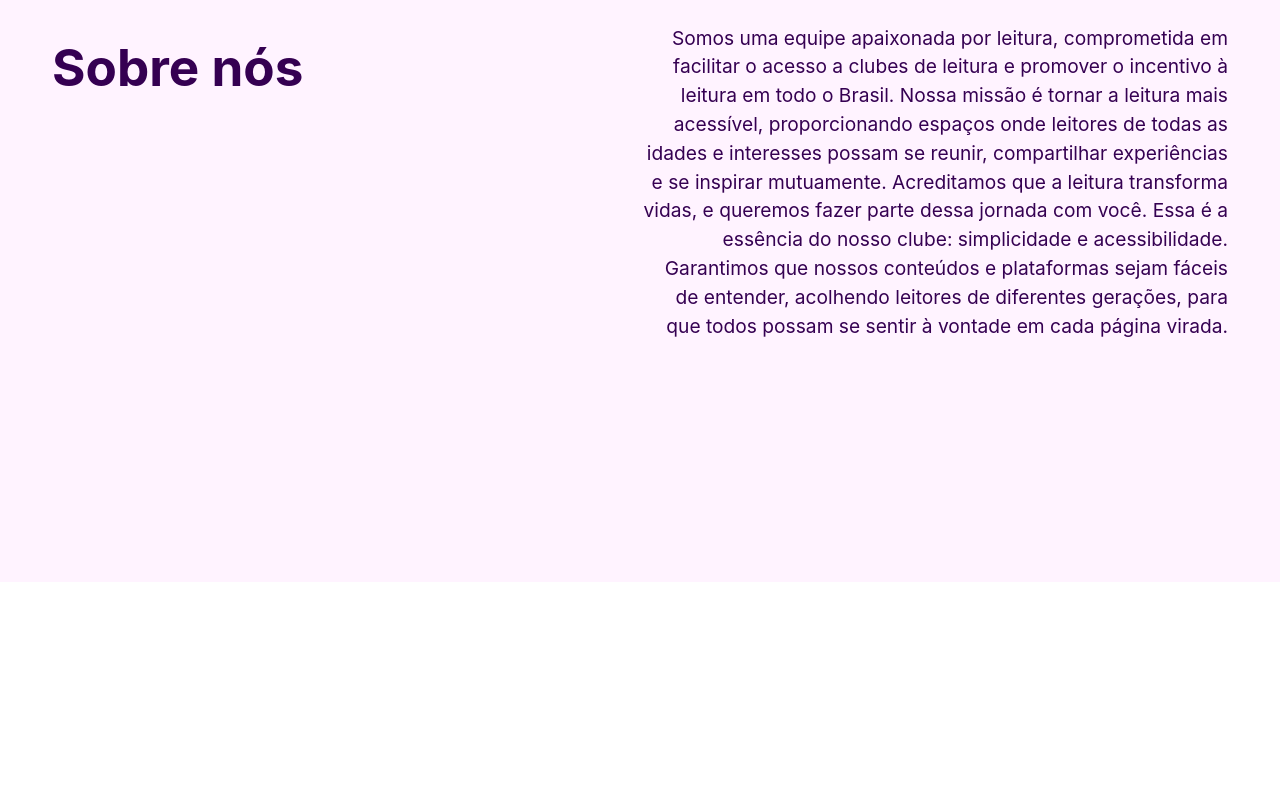
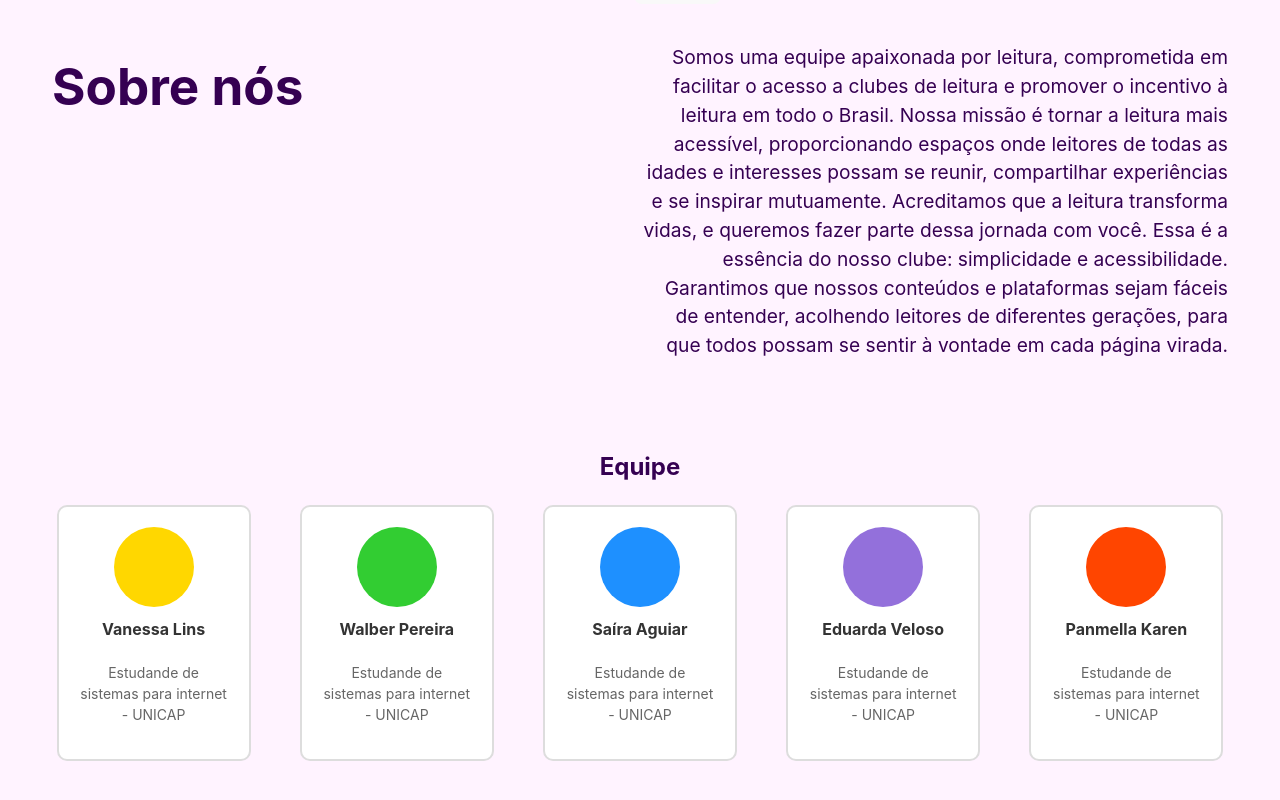
Before and after one commit to Vanessa867/siteComLiv, a React (Vite) app: page /sobre in a window 1280 px wide. Shown: the part 218-1018 px from the top of the page. Before the commit the page ends 800 px from the top, so only its background shows below. Built offline with nearby package versions, Linux system fonts and the light colour scheme; the HTML template or start-up script is replaced by a standard one.

Commit message:
adicionando equipe na pag sobre

```diff
--- a/src/App.jsx
+++ b/src/App.jsx
@@ -1,6 +1,7 @@
 import { useState } from 'react'
 import './App.css';
 import Sobre from './pages/Sobre'
+import Home from './pages/Home';
 
 
 function App() {
--- a/src/Styles/sobre.css
+++ b/src/Styles/sobre.css
@@ -5,6 +5,7 @@
     justify-content: center;
     text-align: center;
     height: 100vh;
+
 }
 body{
     background-color: #FFF3FF;
@@ -32,3 +33,54 @@ body{
     line-height: 1.5;
     color: #350052;
   }
+  .equipe-container {
+    margin-top: 50px;
+    text-align: center;
+  }
+
+  .equipe-container h2 {
+    margin-bottom: 20px;
+  }
+
+  .equipe {
+    display: flex;
+    justify-content: space-around;
+    flex-wrap: wrap;
+  }
+
+  .membro {
+    display: flex;
+    flex-direction: column;
+    align-items: center;
+    width: 150px;
+    padding: 20px;
+    margin-bottom: 20px;
+    background-color: #ffffff;
+    border: 2px solid #ddd;
+    border-radius: 10px;
+    transition: transform 0.3s ease, box-shadow 0.3s ease;
+  }
+
+  .membro:hover {
+    transform: translateY(-10px);
+    box-shadow: 0 8px 16px rgba(0, 0, 0, 0.2);
+  }
+
+  .circle {
+    width: 80px;
+    height: 80px;
+    border-radius: 50%;
+  }
+
+  .nome {
+    font-weight: bold;
+    margin-top: 10px;
+    color: #333;
+  }
+
+  .descricao {
+    font-size: 14px;
+    color: #666;
+    text-align: center;
+    margin-top: 5px;
+  }
--- a/src/pages/Sobre.jsx
+++ b/src/pages/Sobre.jsx
@@ -3,6 +3,19 @@ import React from 'react'
 
 const Sobre = () => {
     return (
+      <div>
+        <header>
+          <h1>COMLIV</h1>
+        <nav>
+          <a href="/Sobre">Sobre</a>
+          <a href="/Planos">Planos</a>
+          <a href="/ComoFunciona">ComoFunciona</a>
+        </nav>
+        <div>
+          <a href="/cadastrar" className="registro-link">Cadastrar</a>
+          <button>Entrar</button>
+        </div>
+      </header>
       <div className='sobre-nos-container'>
         <h1>Sobre nós</h1>
         <p className='paragrafo-sobre-nos'>Somos uma equipe apaixonada por leitura, comprometida em facilitar o acesso a clubes de leitura e promover o incentivo à leitura em todo o Brasil.
@@ -11,6 +24,37 @@ Nossa missão é tornar a leitura mais acessível, proporcionando espaços onde
 
 Essa é a essência do nosso clube: simplicidade e acessibilidade. Garantimos que nossos conteúdos e plataformas sejam fáceis de entender, acolhendo leitores de diferentes gerações, para que todos possam se sentir à vontade em cada página virada.</p>
       </div>
+      <div className='equipe-container'>
+        <h2>Equipe</h2>
+        <div className='equipe'>
+          <div className='membro'>
+            <div className='circle' style={{ backgroundColor: '#FFD700' }}></div>
+            <p className='nome'>Vanessa Lins</p>
+            <p className='descricao'>Estudande de sistemas para internet - UNICAP</p>
+          </div>
+          <div className='membro'>
+            <div className='circle' style={{ backgroundColor: '#32CD32' }}></div>
+            <p className='nome'>Walber Pereira</p>
+            <p className='descricao'>Estudande de sistemas para internet - UNICAP</p>
+          </div>
+          <div className='membro'>
+            <div className='circle' style={{ backgroundColor: '#1E90FF' }}></div>
+            <p className='nome'>Saíra Aguiar</p>
+            <p className='descricao'>Estudande de sistemas para internet - UNICAP</p>
+          </div>
+          <div className='membro'>
+            <div className='circle' style={{ backgroundColor: '#9370DB' }}></div>
+            <p className='nome'>Eduarda Veloso</p>
+            <p className='descricao'>Estudande de sistemas para internet - UNICAP</p>
+          </div>
+          <div className='membro'>
+            <div className='circle' style={{ backgroundColor: '#FF4500' }}></div>
+            <p className='nome'>Panmella Karen</p>
+            <p className='descricao'>Estudande de sistemas para internet - UNICAP</p>
+          </div>
+        </div>
+      </div>
+      </div>
     );
   };
 
```
